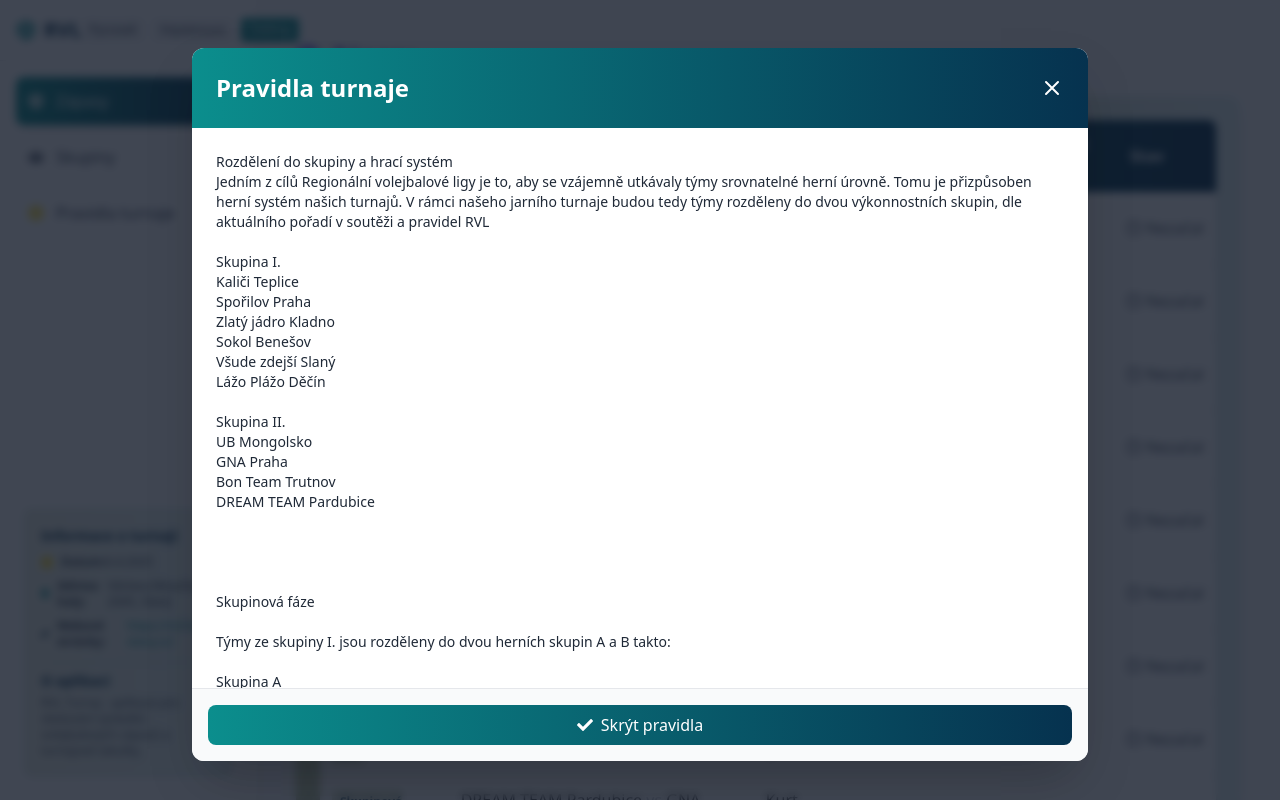
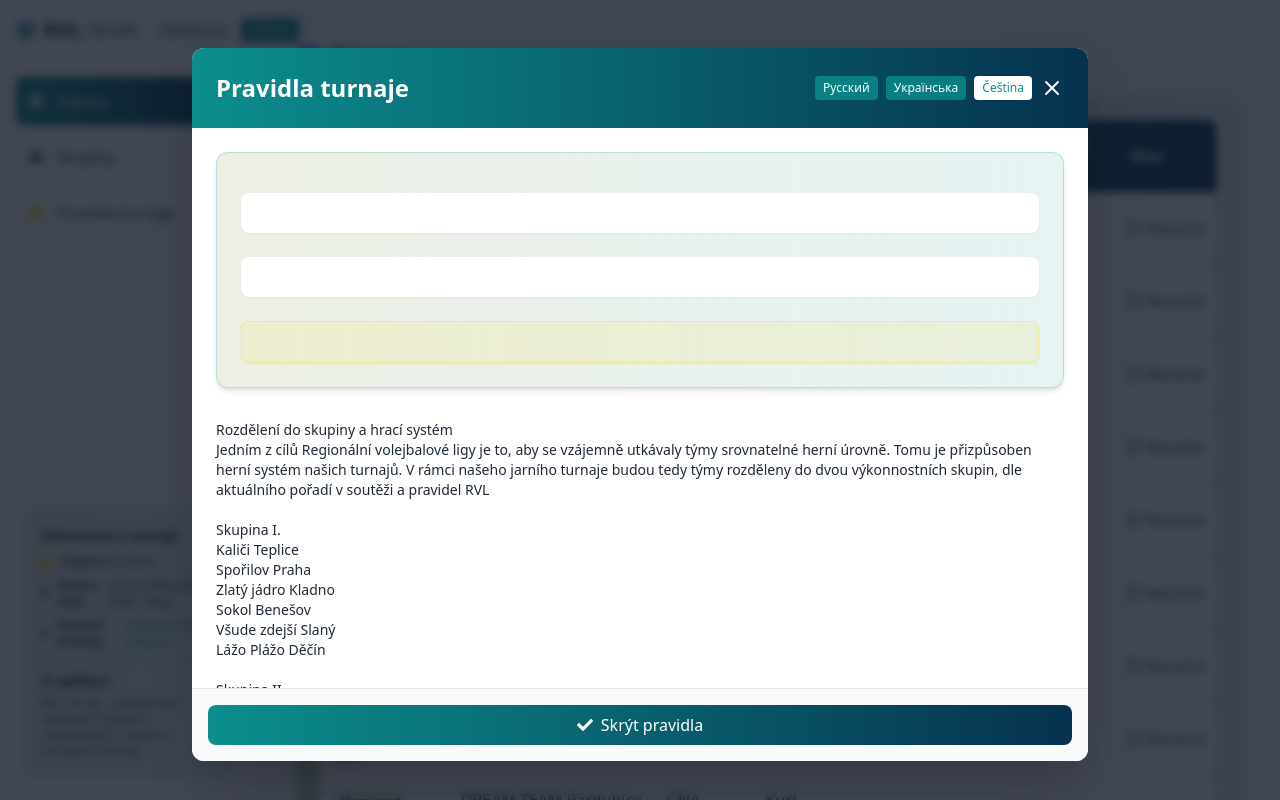
Before and after one commit to badreiko/volleyball-tournament-tracker, a React (Create React App) app: page / in a window 1280 px wide. Both pictures are taken after a click on the button "Pravidla turnaje". Shown: the top 800 px of the page. Built offline with nearby package versions, Linux system fonts and the light colour scheme.

Commit message:
Add files via upload

```diff
--- a/src/App.js
+++ b/src/App.js
@@ -2,6 +2,11 @@ import React, { useState, useEffect } from 'react';
 import './App.css';
 import { FaVolleyballBall, FaUsers, FaTrophy, FaRegClock, FaCheck, FaGlobe, FaExclamationTriangle, FaCalendarAlt, FaTable, FaChartBar, FaMapMarkerAlt, FaLink } from 'react-icons/fa';
 import { translations, languageNames } from './translations';
+
+// Настройки турнира
+const tournamentSettings = {
+  useTotalPointsForTie: true // true - использовать общие очки, false - всегда тайбрейк
+};
 
 // Начальные данные команд
 const initialTeams = [
@@ -113,11 +118,31 @@ function App() {
                 updatedMatch.status = 'completed';
               }
               else if (team1Sets === 1 && team2Sets === 1) {
-              updatedMatch.status = 'tie';
+                // Ничья по сетам (1:1)
+                if (tournamentSettings.useTotalPointsForTie) {
+                  // Используем общие очки для определения победителя
+                  const team1TotalPoints = set1Team1 + set2Team1;
+                  const team2TotalPoints = set1Team2 + set2Team2;
+
+                  if (team1TotalPoints > team2TotalPoints) {
+                    updatedMatch.winner = match.team1;
+                    updatedMatch.status = 'completed_by_points';
+                  } else if (team2TotalPoints > team1TotalPoints) {
+                    updatedMatch.winner = match.team2;
+                    updatedMatch.status = 'completed_by_points';
+                  } else {
+                    // Равные очки - требуется тайбрейк
+                    updatedMatch.status = 'tie_needs_tiebreak';
+                  }
+                } else {
+                  // Всегда требуется тайбрейк при счете 1:1
+                  updatedMatch.status = 'tie_needs_tiebreak';
+                }
               }
             }
 
-          if (updatedMatch.status === 'completed' || updatedMatch.status === 'tie') {
+            if (updatedMatch.status === 'completed' || updatedMatch.status === 'tie' ||
+                updatedMatch.status === 'completed_by_points') {
               updateTeamStats(updatedMatch);
             }
           }
@@ -727,9 +752,21 @@ function App() {
           <div className="bg-gradient-to-r from-[#0B8E8D] to-[#06324F] p-6 text-white sticky top-0 z-10">
             <div className="flex justify-between items-center">
               <h2 className="text-2xl font-bold">{t.rules}</h2>
+              <div className="flex space-x-2">
+                {Object.keys(translations).map(lang => (
+                  <button
+                    key={lang}
+                    onClick={() => changeLanguage(lang)}
+                    className={`px-2 py-1 text-xs rounded ${language === lang
+                      ? 'bg-white text-[#0B8E8D]'
+                      : 'bg-[#0B8E8D]/80 text-white hover:bg-[#0B8E8D]/90'}`}
+                  >
+                    {languageNames[lang]}
+                  </button>
+                ))}
                 <button
                   onClick={() => setShowRules(false)}
-                className="text-white hover:text-[#FDD80F] transition-colors"
+                  className="text-white hover:text-[#FDD80F] transition-colors ml-4"
                 >
                   <svg xmlns="http://www.w3.org/2000/svg" className="h-6 w-6" fill="none" viewBox="0 0 24 24" stroke="currentColor">
                     <path strokeLinecap="round" strokeLinejoin="round" strokeWidth={2} d="M6 18L18 6M6 6l12 12" />
@@ -737,26 +774,38 @@ function App() {
                 </button>
               </div>
             </div>
+          </div>
 
           {/* Содержимое */}
           <div className="p-6 max-h-[70vh] overflow-y-auto">
-            {language === 'cs' ? (
+            {/* Правила при счете 1:1 */}
+            <div className="mb-8 bg-gradient-to-r from-[#C1CBA7]/30 to-[#0B8E8D]/10 p-6 rounded-xl shadow-md border border-[#0B8E8D]/20">
+              <h3 className="text-xl font-bold text-[#06324F] mb-4">{t.tieRules?.title}</h3>
+
+              <div className="space-y-6">
+                <div className="bg-white p-4 rounded-lg shadow-sm">
+                  <h4 className="text-lg font-semibold text-[#0B8E8D] mb-2">{t.tieRules?.option1}</h4>
+                  <p className="text-gray-700">{t.tieRules?.option1Description}</p>
+                </div>
+
+                <div className="bg-white p-4 rounded-lg shadow-sm">
+                  <h4 className="text-lg font-semibold text-[#0B8E8D] mb-2">{t.tieRules?.option2}</h4>
+                  <p className="text-gray-700">{t.tieRules?.option2Description}</p>
+                </div>
+
+                <div className="bg-[#FDD80F]/10 p-4 rounded-lg shadow-sm border border-[#FDD80F]/30">
+                  <h4 className="text-lg font-semibold text-[#06324F] mb-2">{t.tieRules?.currentRule}</h4>
+                  <p className="text-[#06324F] font-bold">
+                    {tournamentSettings.useTotalPointsForTie ? t.tieRules?.option1 : t.tieRules?.option2}
+                  </p>
+                </div>
+              </div>
+            </div>
+
+            {/* Основные правила турнира */}
             <div className="prose prose-sm max-w-none">
               <pre className="whitespace-pre-wrap font-sans text-sm text-gray-800">{t.tournamentRules}</pre>
             </div>
-            ) : (
-              <div className="flex flex-col items-center justify-center p-8 text-center">
-                <FaGlobe className="text-5xl text-[#0B8E8D] mb-4" />
-                <p className="text-lg font-medium text-gray-700 mb-2">{t.rules}</p>
-                <p className="text-gray-600">Правила доступны только на чешском языке</p>
-                <button
-                  onClick={() => setLanguage('cs')}
-                  className="mt-4 px-4 py-2 bg-[#0B8E8D] text-white rounded-lg hover:bg-[#0B8E8D]/90 transition-colors"
-                >
-                  Переключиться на чешский
-                </button>
-              </div>
-            )}
           </div>
 
           {/* Кнопка закрытия */}
```
Lines whose indentation alone changed are shown as unchanged.
